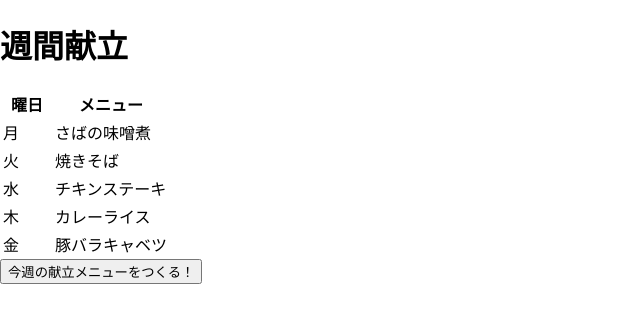
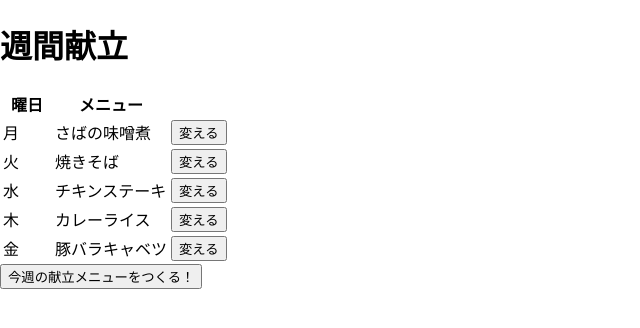
Before and after one commit to d-kuwabara/kondate, a Next.js app: page /MenuList in a window 1280 px wide. Shown: the top 328 px of the page, without its empty margins (0-640 px from the left). Built offline with nearby package versions, Linux system fonts and the light colour scheme.

Commit message:
個別変更機能追加

```diff
--- a/pages/MenuList.js
+++ b/pages/MenuList.js
@@ -43,6 +43,47 @@ function MenuList() {
     );
   }
 
+  //  曜日ごとの変更
+  function roll_monday () {
+    setMenu1(
+      menuJson.monday[
+        Math.floor(Math.random() * menuJson.monday.length)
+      ]
+    );
+  }
+
+  function roll_thuesday () {
+    setMenu2(
+      menuJson.thuesday[
+        Math.floor(Math.random() * menuJson.thuesday.length)
+      ]
+    );
+  }
+
+  function roll_wednesday () {
+    setMenu3(
+      menuJson.wednesday[
+        Math.floor(Math.random() * menuJson.wednesday.length)
+      ]
+    );
+  }
+
+  function roll_thursday () {
+    setMenu4(
+      menuJson.thursday[
+        Math.floor(Math.random() * menuJson.thursday.length)
+      ]
+    );
+  }
+
+  function roll_friday () {
+    setMenu5(
+      menuJson.friday[
+        Math.floor(Math.random() * menuJson.friday.length)
+      ]
+    );
+  }
+
   return(
     <div className="container menuList">
       <h1 className="h1 mb-4">週間献立</h1>
@@ -51,7 +92,8 @@ function MenuList() {
           <tr>
             <th>曜日</th>
             <th>メニュー</th>
-            <th></th>
+            <th>
+            </th>
           </tr>
         </thead>
         <tbody>
@@ -60,11 +102,21 @@ function MenuList() {
             <td className={styles.menuName}>
               {menu1}
             </td>
+            <td className="menuChange">
+              <button onClick={roll_monday} className="btn btn-secondary mx-auto">
+                変える
+              </button>
+            </td>
           </tr>
           <tr>
             <td className={styles.days}>火</td>
             <td className={styles.menuName}>
               {menu2}
+            </td>
+            <td className="menuChange">
+              <button onClick={roll_thuesday} className="btn btn-secondary mx-auto">
+                変える
+              </button>
             </td>
           </tr>
           <tr>
@@ -72,17 +124,32 @@ function MenuList() {
             <td className={styles.menuName}>
               {menu3}
             </td>
+            <td className="menuChange">
+              <button onClick={roll_wednesday} className="btn btn-secondary mx-auto">
+                変える
+              </button>
+            </td>
           </tr>
           <tr>
             <td className={styles.days}>木</td>
             <td className={styles.menuName}>
               {menu4}
             </td>
+            <td className="menuChange">
+              <button onClick={roll_thursday} className="btn btn-secondary mx-auto">
+                変える
+              </button>
+            </td>
           </tr>
           <tr>
             <td className={styles.days}>金</td>
             <td className={styles.menuName}>
               {menu5}
+            </td>
+            <td className="menuChange">
+              <button onClick={roll_friday} className="btn btn-secondary mx-auto">
+                変える
+              </button>
             </td>
           </tr>
         </tbody>
--- a/styles/Menulist.module.scss
+++ b/styles/Menulist.module.scss
@@ -2,9 +2,6 @@
 .days{
     width: 50px;
 }
-.menuName{
-
-}
 .menuChange{
     width: 120px;
 }
```
